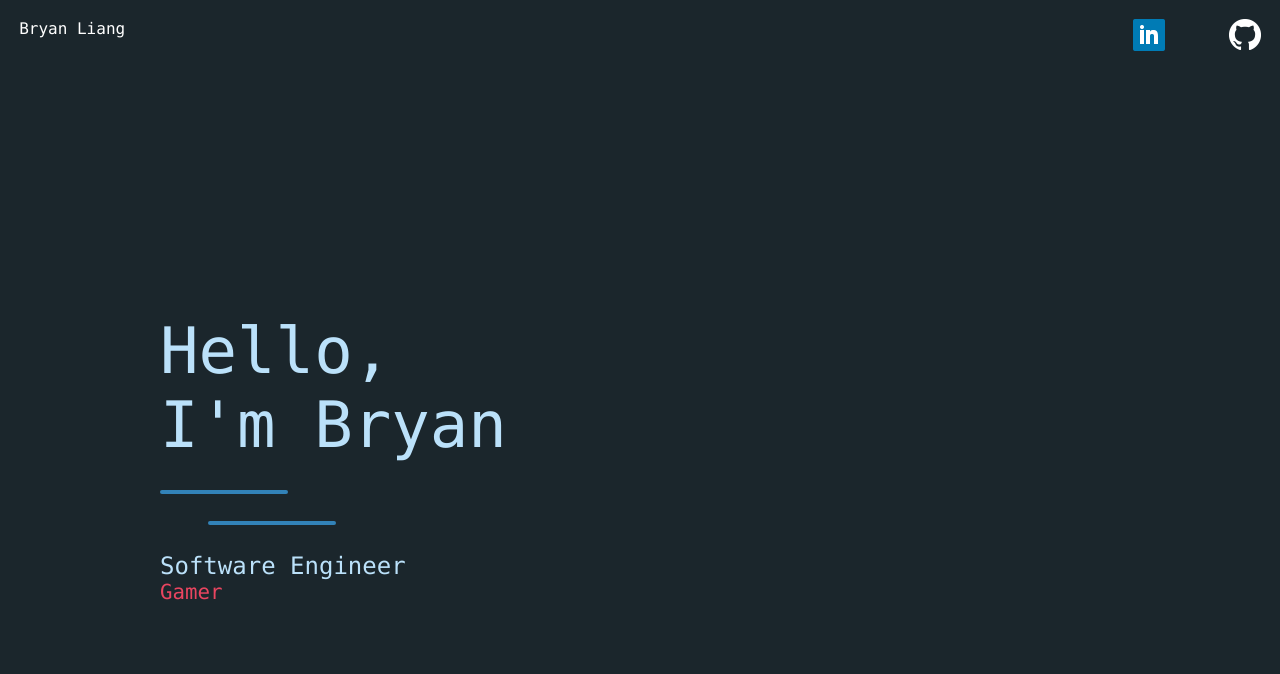
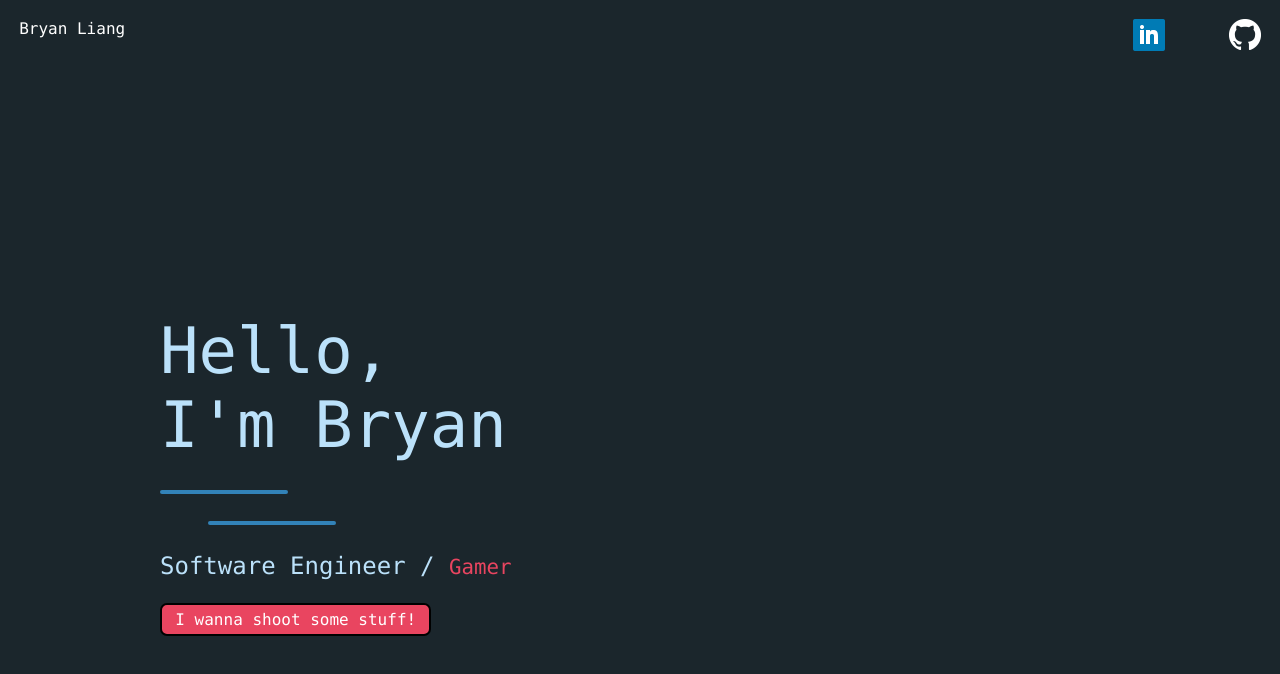
Before and after one commit to jamgam/bryanliang.me, a React app: page / in a window 1280 px wide. Shown: the top 674 px of the page. Built offline with nearby package versions, Linux system fonts and the light colour scheme.

Commit message:
Implement moving player following curosr

```diff
--- a/public/index.html
+++ b/public/index.html
@@ -5,6 +5,7 @@
     html, body, #app {
         margin: 0;
         height: 100%;
+        background-color: #1b262c;
     }
     </style>
     <title>Bryan Liang</title>
--- /dev/null
+++ b/src/canvas/Player.js
@@ -0,0 +1,52 @@
+import { ThemeConsumer } from 'styled-components'
+import { colors } from '/src/constants'
+
+class Player {
+  constructor(args) {
+    console.log('args', args)
+    this.context = args.context
+    this.pos = {x: window.innerWidth/2, y: window.innerHeight/2}
+  }
+
+  render(pos) {
+
+    const y = pos.y - this.pos.y
+    const x = pos.x - this.pos.x
+    const h = Math.sqrt(y ** 2 + x ** 2)
+    const angle2 = Math.atan2(pos.y - this.pos.y, pos.x - this.pos.x)
+
+    const { context } = this
+    context.save();
+    if (h > 25) {
+      const newH = (h - 15)/45
+
+      const yOffset = Math.sin(angle2)*newH
+      const xOffset = Math.cos(angle2)*newH
+
+      const newY = this.pos.y + yOffset
+      const newX = this.pos.x + xOffset
+
+      context.translate(newX, newY);
+      this.pos.x = newX
+      this.pos.y = newY
+    } else {
+      context.translate(this.pos.x, this.pos.y);
+    }
+    context.rotate(angle2 + (90*Math.PI)/180);
+    context.strokeStyle = '#ffffff';
+    context.fillStyle = '#ffffff';
+    context.lineWidth = 4;
+    context.beginPath();
+    context.moveTo(0, -10);
+    context.lineTo(7, 5);
+    context.lineTo(5, 7);
+    context.lineTo(-5, 7);
+    context.lineTo(-7, 5);
+    context.closePath();
+    context.fill();
+    context.stroke()
+    context.restore();
+  }
+}
+
+export default Player
--- a/src/components/App.jsx
+++ b/src/components/App.jsx
@@ -1,56 +1,109 @@
-import React, { useEffect, useState } from 'react'
+import React, { useCallback, useEffect, useRef, useState } from 'react'
 import styled from 'styled-components'
 import { colors } from '/src/constants'
 import Text from '/src/components/Text'
 import NavBar from '/src/components/NavBar'
+import Game from '/src/components/Game'
 
 const App = () => {
 
-  const [pos, setPos] = useState(-50)
+  const [pos, setPos] = useState(-60)
+  // TODO: default isPlayingGame back to false
+  const [isPlayingGame, setIsPlayingGame] = useState(false)
+  const [count, setCount] = useState(0)
+  const [canvasContext, setCanvasContext] = useState(null)
+
+  const canvasRef = useRef(null)
+
+  const handleButtonClick = useCallback((eveent) => {
+    // setIsPlayingGame(true)
+    setPos(-50)
+  }, [])
 
   useEffect(() => {
     setPos(0)
   }, [])
 
+  useEffect(() => {
+    if (pos === -50) {
+      setTimeout(() => {
+        setIsPlayingGame(true)
+      }, 800)
+    }
+  }, [pos])
+
+  const renderText = () => (
+    <TextContainer>
+        <AnimationContainerX speed={.8} position={pos}>
+          <Text>Hello,</Text>
+        </AnimationContainerX>
+        <AnimationContainerX speed={.95} position={pos}>
+          <Text>I'm Bryan</Text>
+        </AnimationContainerX>
+        <AnimationContainerX speed={1.1} position={pos}>
+          <Bar />
+        </AnimationContainerX>
+        <AnimationContainerX speed={1.2} position={pos}>
+          <Bar marginLeft={3} />
+        </AnimationContainerX>
+        <AnimationContainerX speed={1.3} position={pos}>
+          <Text font={1.5}>Software Engineer / </Text>
+          <Text color={colors.red} font={1.3}>Gamer</Text>
+        </AnimationContainerX>
+        <AnimationContainerX speed={1.4} position={pos}>
+          <GameButton
+            onClick={handleButtonClick}
+          >
+            <Text color={'white'} font={1}>I wanna shoot some stuff!</Text>
+          </GameButton>
+        </AnimationContainerX>
+      </TextContainer>
+  )
+
+  const renderNavbar = () => (
+    <AnimationContainerY speed={.9} position={pos}>
+      <NavBar />
+    </AnimationContainerY>
+  )
+
   return (
-    <Container>
-      <NavBar />
-      <TextContainer>
-        <AnimationContainer speed={.8} position={pos}>
-          <Text>Hello,</Text>
-        </AnimationContainer>
-        <AnimationContainer speed={.95} position={pos}>
-          <Text>I'm Bryan</Text>
-        </AnimationContainer>
-        <AnimationContainer speed={1.1} position={pos}>
-          <Bar />
-        </AnimationContainer>
-        <AnimationContainer speed={1.2} position={pos}>
-          <Bar marginLeft={3} />
-        </AnimationContainer>
-        <AnimationContainer speed={1.3} position={pos}>
-          <Text font={1.5}>Software Engineer</Text>
-          <Text color={colors.red} font={1.3}>Gamer</Text>
-        </AnimationContainer>
-      </TextContainer>
-    </Container>
+    <>
+      {isPlayingGame || renderNavbar()}
+      {isPlayingGame || renderText()}
+      {!isPlayingGame || <Game isPlayingGame={isPlayingGame} />}
+    </>
   )
 }
 
-const Container = styled.div`
-  display: flex;
-  height: 100%;
-  background-color: ${colors.darkGrey};
-  flex-direction: column;
+const GameButton = styled.button`
+  display: inline-block;
+  &:hover {
+    border-width: 3px;
+    cursor: pointer;
+  }
+  border-radius: 7px;
+  padding: .4em 1em;
+  align-items: center;
+  justify-content: center;
+  margin-top: 1.7em;
+  border: solid black;
+  border-width: 2px;
+  background-color: ${colors.red};
 `
 
 const TextContainer = styled.div`
+  z-index: 10;
   padding-top: 15rem;
   padding-left: 10rem;
 `
 
-const AnimationContainer = styled.div`
+const AnimationContainerX = styled.div`
   transform: translateX(${props => props.position}em);
+  transition: all ease ${props => props.speed || 1}s;
+`
+
+const AnimationContainerY = styled.div`
+  transform: translateY(${props => props.position}em);
   transition: all ease ${props => props.speed || 1}s;
 `
 
--- /dev/null
+++ b/src/components/Game.jsx
@@ -0,0 +1,95 @@
+import React, { useCallback, useEffect, useRef, useState } from 'react'
+import styled from 'styled-components'
+import { colors } from '/src/constants'
+import Text from '/src/components/Text'
+import Player from '/src/canvas/Player'
+
+const Game = (props) => {
+
+  const canvasRef = useRef(null)
+  const [canvasContext, setCanvasContext] = useState(null)
+  const [windowHeight, setWindowHeight] = useState(window.innerHeight)
+  const [windowWidth, setWindowWidth] = useState(window.innerWidth)
+  const [player, setPlayer] = useState(null)
+
+  const [playerPosition, setPlayerPosition] = useState({x: window.innerWidth/2, y: window.innerHeight/2})
+
+
+  const handleResize = useCallback(() => {
+    setWindowHeight(window.innerHeight)
+    setWindowWidth(window.innerWidth)
+  }, [])
+
+  const handleMouseMove = useCallback((e) => {
+    setPlayerPosition({x: e.offsetX, y: e.offsetY})
+  }, [])
+
+  const update = () => {
+
+    canvasContext.save()
+
+    canvasContext.fillStyle = colors.darkGrey
+    canvasContext.globalAlpha = .7
+    canvasContext.fillRect(0, 0, windowWidth, windowHeight)
+    canvasContext.globalAlpha = 1
+
+    let updatedPlayerPosition
+    setPlayerPosition(playerPosition => {
+      updatedPlayerPosition = playerPosition
+      return playerPosition
+    })
+
+    player.render(updatedPlayerPosition)
+
+    canvasContext.restore()
+
+    requestAnimationFrame(() => update())
+  }
+
+  useEffect(() => {
+    window.addEventListener('resize',  handleResize)
+    window.addEventListener('mousemove',  handleMouseMove)
+
+    const context = canvasRef?.current?.getContext('2d')
+    setCanvasContext(context)
+  }, [])
+
+  useEffect(() => {
+    console.log('effect', canvasContext)
+
+    if (canvasContext) {
+      setPlayer(new Player({context: canvasContext}))
+    }
+  }, [canvasContext])
+
+  useEffect(() => {
+    if (player) {
+      requestAnimationFrame(() => update())
+    }
+  }, [player])
+
+
+
+  return (
+    <>
+      <GameCanvas
+        ref={canvasRef}
+        width={windowWidth}
+        height={windowHeight}>
+      </GameCanvas>
+      <Text>
+        {`${windowHeight} x ${windowWidth}`}
+      </Text>
+    </>
+  )
+}
+
+// background-color: transparent;
+const GameCanvas = styled.canvas`
+  position: absolute;
+  top: 0;
+  left: 0;
+  z-index: 1;
+`
+
+export default Game
--- a/src/components/Text.jsx
+++ b/src/components/Text.jsx
@@ -9,7 +9,12 @@ const Text = (props) => {
   )
 }
 
-const BasicText = styled.div`
+const BasicText = styled.span`
+  -webkit-user-select: none;
+  -moz-user-select: none;
+  -ms-user-select: none;
+  -o-user-select: none;
+  user-select: none;
   color: ${props=> props.color || colors.lightBlue};
   font-family: Consolas,monaco,monospace;
   font-size: ${props => props.font || 4}rem;
```
